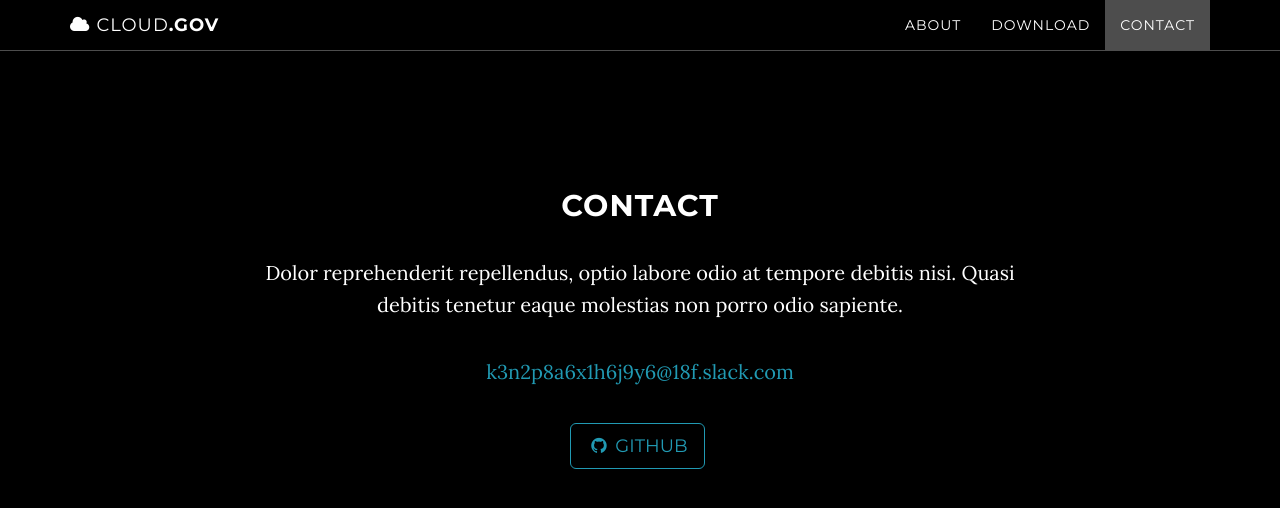
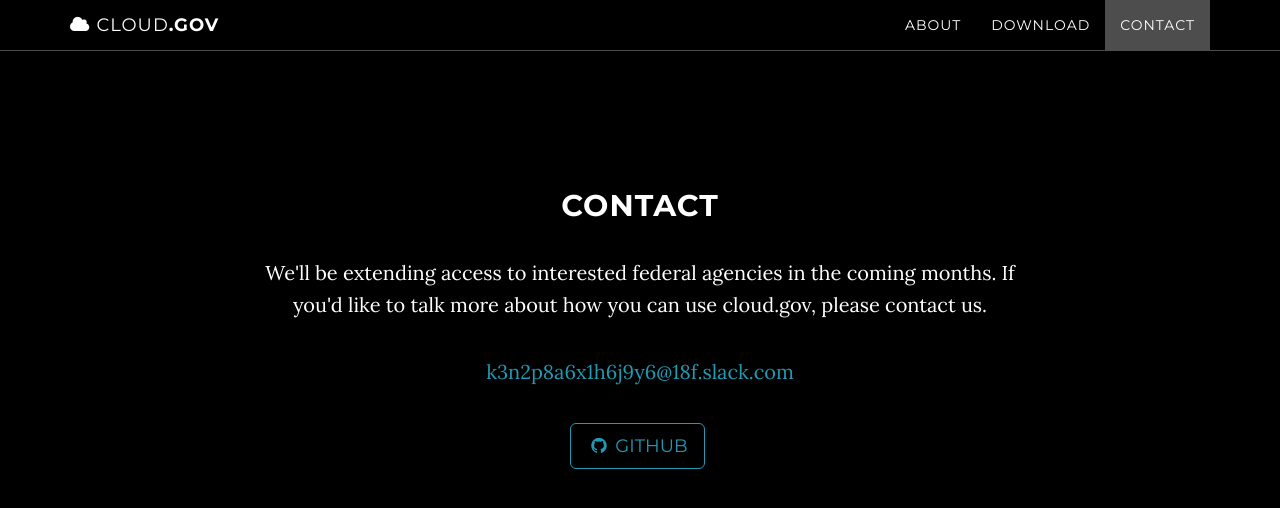
Before and after one commit to cloud-gov/cg-landing, a Jekyll site: the page built from index.html, in a window 1280 px wide and 900 px high, scrolled down 1827 px. Shown: the top 508 px of the window. Built offline with Jekyll 4.4.1, drawn with Linux system fonts in a browser that asks for light colours.

Commit message:
Replace the info about why you might want to get in contact

```diff
--- a/_includes/contact.html
+++ b/_includes/contact.html
@@ -3,7 +3,7 @@
         <div class="row">
             <div class="col-lg-8 col-lg-offset-2">
                 <h2>Contact</h2>
-                <p>Dolor reprehenderit repellendus, optio labore odio at tempore debitis nisi. Quasi debitis tenetur eaque molestias non porro odio sapiente.</p>
+                <p>We'll be extending access to interested federal agencies in the coming months. If you'd like to talk more about how you can use cloud.gov, please contact us.</p>
                 <p><a href="mailto:{{ site.email }}">{{ site.email }}</a>
                 </p>
                 <ul class="list-inline banner-social-buttons">
```
